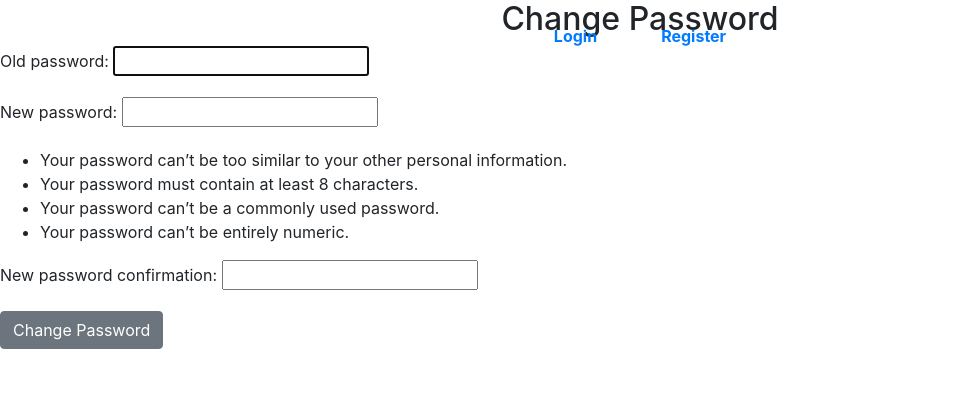
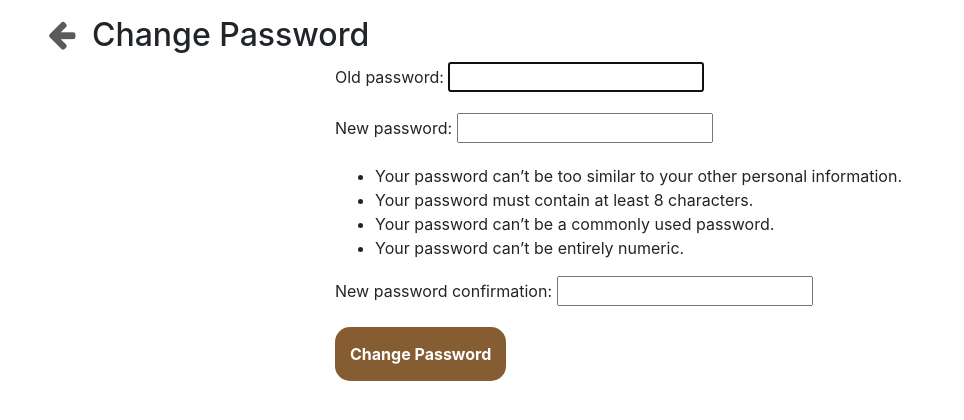
Before and after one commit to AniqSafr/VirtualChef-Recipe-Recommendation, a Django app: page /change_password/ in a window 1280 px wide. Shown: the top 420 px of the page, without its empty margins (0-964 px from the left). Run offline with Django 3.2, Linux system fonts and the light colour scheme; parts of the project's set-up code (start-up, migrations or seed data) failed here and were passed over; some libraries are stand-ins or nearby versions.

Commit message:
Update change_password.html

```diff
--- a/recipe/templates/authenticate/change_password.html
+++ b/recipe/templates/authenticate/change_password.html
@@ -1,16 +1,34 @@
-{% extends 'authenticate/base.html' %}
+<!DOCTYPE html>
+<html lang="en">
 
-{% block content %}
+<head>
+	<meta charset="UTF-8">
+	<meta name="viewport" content="width=device-width, initial-scale=1.0">
+	<link rel="stylesheet" href="https://stackpath.bootstrapcdn.com/bootstrap/4.3.1/css/bootstrap.min.css"
+		integrity="sha384-ggOyR0iXCbMQv3Xipma34MD+dH/1fQ784/j6cY/iJTQUOhcWr7x9JvoRxT2MZw1T" crossorigin="anonymous">
+	<link rel="stylesheet" href="https://use.fontawesome.com/releases/v5.7.0/css/all.css"
+		integrity="sha384-lZN37f5QGtY3VHgisS14W3ExzMWZxybE1SJSEsQp9S+oqd12jhcu+A56Ebc1zFSJ" crossorigin="anonymous">
+	<link rel="stylesheet" href="https://cdnjs.cloudflare.com/ajax/libs/font-awesome/4.7.0/css/font-awesome.min.css">
+	<script src="https://cdn.jsdelivr.net/npm/bootstrap@5.0.0-alpha1/dist/js/bootstrap.bundle.min.js"></script>
 
-<h2 class ="text-center"> Change Password </h2>
+	<title>Change Password</title>
+</head>
 
+<body>
 
+	<h2 class="pl-5 pt-3">
+		<a href="{% url 'edit_profile' %}" style="text-decoration: none; color: inherit;">
+			<i class="fa fa-arrow-left pr-2" aria-hidden="true" style="color:rgb(90, 90, 90);"></i>
+		</a>
+		Change Password
+	</h2>
+	<div class="col-md-6 offset-md-3">
 		<form method="POST" action="{% url 'change_password' %}">
 			{% csrf_token %}
 
 			{% if form.errors %}
 
-		      <div class="alert alert-danger alart-dismissable" role ="alert">
+			<div class="alert alert-danger alart-dismissable" role="alert">
 				<button class="close" data-dismiss="alert">
 					<small><sup>x</sup></small>
 				</button>
@@ -32,7 +50,28 @@
 			{{ form.as_p }}
 
 			{# button #}
-		<input type="submit" value="Change Password" class=" btn btn-secondary">
+			<input type="submit" value="Change Password" class=" btn btn-chg_pass">
+			<style>
+				.btn-chg_pass{
+					background-color: #865d32;
+					color: #ffffff;
+					border: none;
+					padding: 15px;
+					border-radius: 15px;
+					font-size: 16px;
+					cursor: pointer;
+					transition: background-color 0.3s ease, color 0.3s ease;
+					font-weight: bold;
+				}
+
+				.btn-chg_pass:hover {
+					background-color: #ddd;
+					color: #9f6e28;
+				}
+			</style>
 		</form>
+	</div>
 
-{% endblock %}
+</body>
+
+</html>
```
Lines whose indentation alone changed are shown as unchanged.
